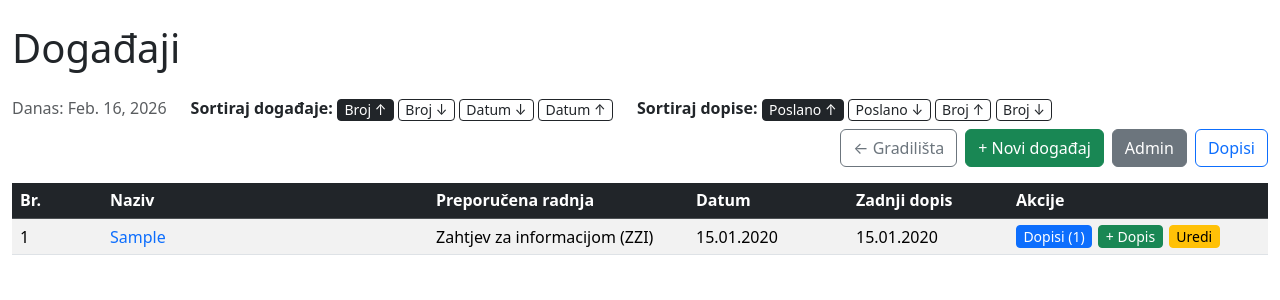
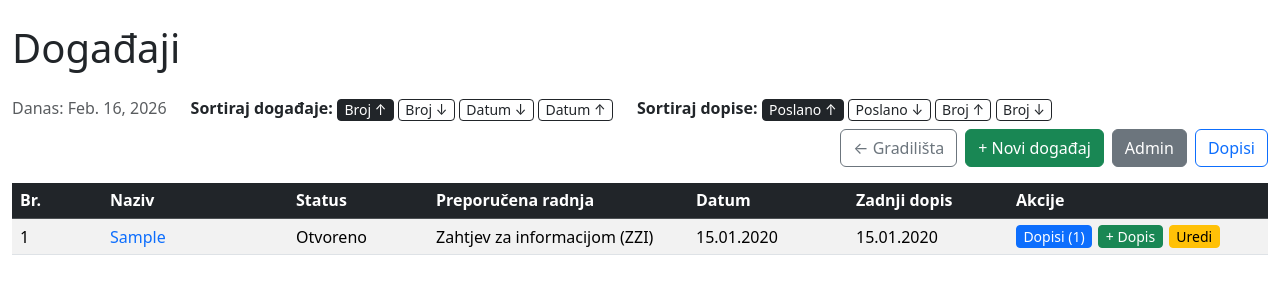
Before and after one commit to FrenkiPrenki/Programcic, a Django app: page /gradilista/1/ in a window 1280 px wide. Shown: the top 300 px of the page. Run offline with Django 5.2, Linux system fonts and the light colour scheme; tables that the repository leaves empty hold one stand-in row (values such as "Sample post").

Commit message:
Stupac status 2

```diff
--- a/evidencija/templates/evidencija/dogadjaj_list.html
+++ b/evidencija/templates/evidencija/dogadjaj_list.html
@@ -67,6 +67,7 @@
       <tr>
         <th style="width:90px;">Br.</th>
         <th class="truncate">Naziv</th>
+        <th style="width:140px;" class="nowrap">Status</th>
         <th style="width:260px;">Preporučena radnja</th>
         <th style="width:160px;" class="nowrap">Datum</th>
         <th style="width:160px;" class="nowrap">Zadnji dopis</th>
@@ -82,6 +83,7 @@
             {{ dogadjaj.naziv }}
           </a>
         </td>
+        <td class="nowrap">{{ dogadjaj.get_status_display }}</td>
         <td class="nowrap">{{ dogadjaj.get_preporucena_radnja_display }}</td>
         <td style="white-space: nowrap;">
           {{ dogadjaj.datum|date:"d.m.Y" }}
@@ -101,7 +103,7 @@
       </tr>
       <!-- skriveni red sa dopisima (ostaje kako je) -->
       <tr id="d-{{ dogadjaj.id }}" style="display:none;">
-        <td colspan="6">
+        <td colspan="7">
           {% if dopisi %}
           <table class="table table-sm table-bordered mt-2">
             <thead class="table-light">
@@ -140,7 +142,7 @@
         </td>
       </tr>
       {% empty %}
-      <tr><td colspan="6">Još nema događaja.</td></tr>
+      <tr><td colspan="7">Još nema događaja.</td></tr>
       {% endfor %}
     </tbody>
   </table>
```
